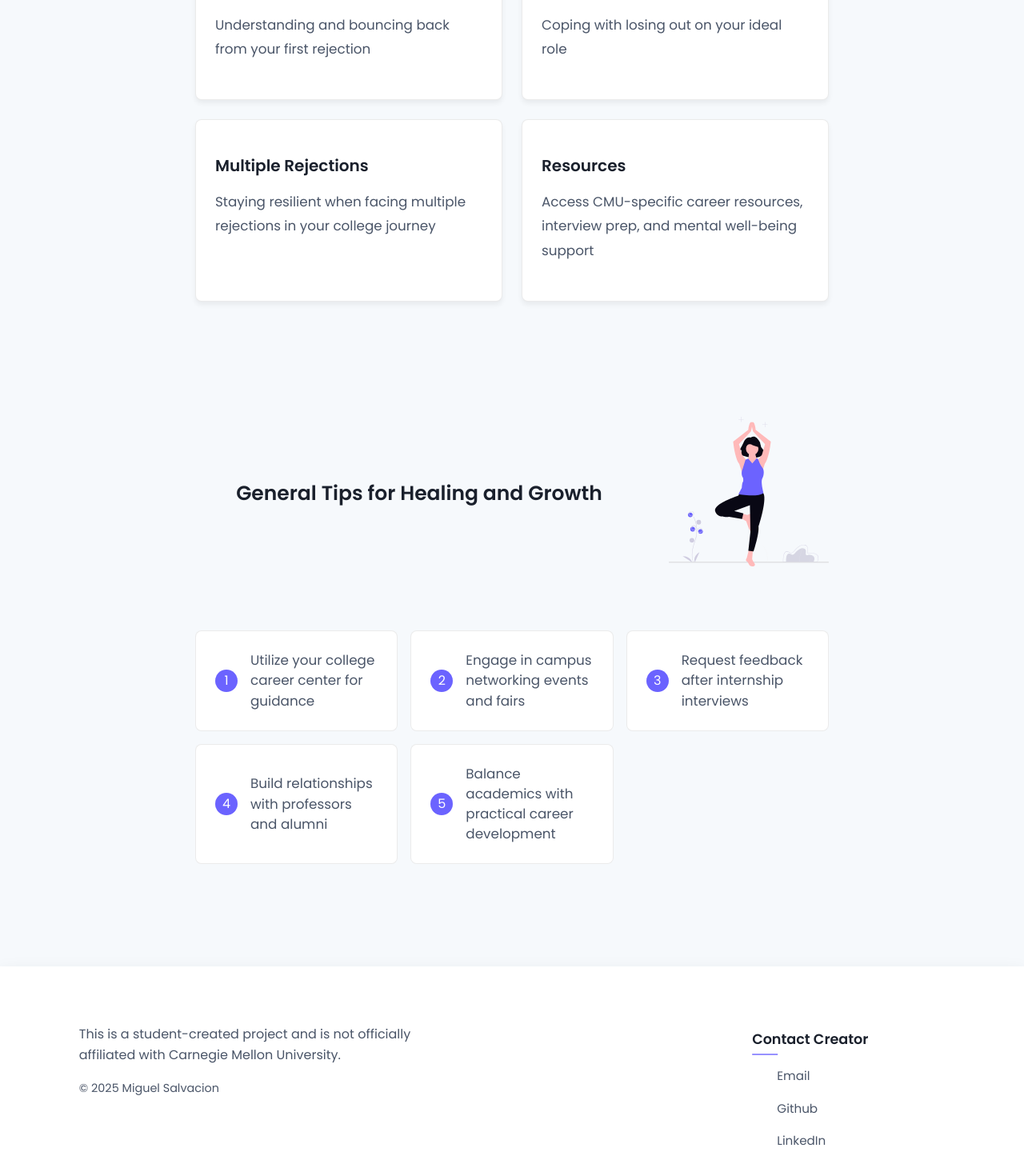
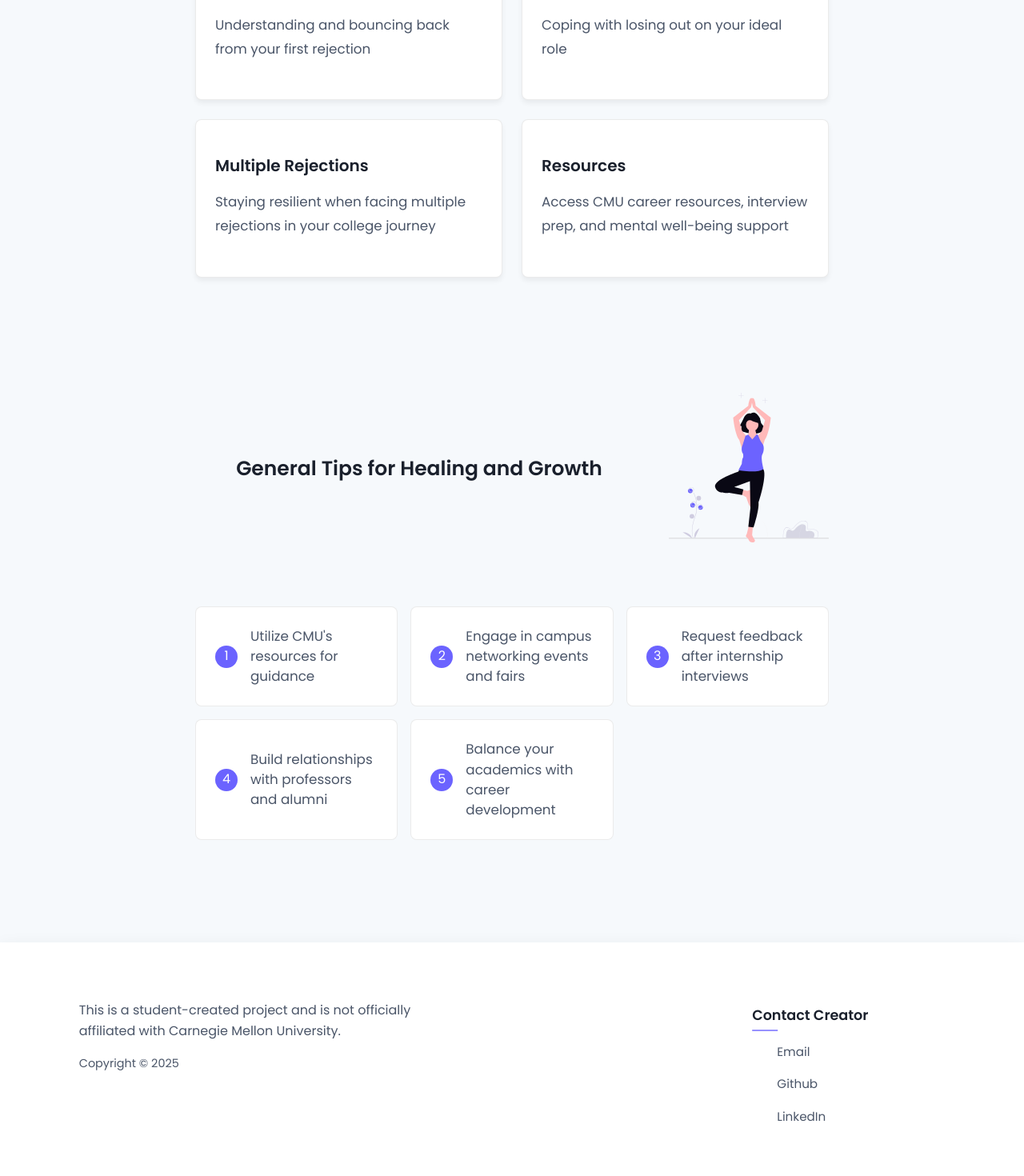
Before and after one commit to miguel-salv/Rejection-Website, a React (Create React App) app: page / in a window 1280 px wide. Shown: the part 1440-2910 px from the top of the page at 80% size. Built offline with nearby package versions, Linux system fonts and the light colour scheme.

Commit message:
Improved content

```diff
--- a/src/components/DreamJobRejection.jsx
+++ b/src/components/DreamJobRejection.jsx
@@ -23,10 +23,10 @@ function DreamJobRejection() {
           <div className="header-text">
             <h1>Lost Out on a Dream Role? Let's Move Forward Together</h1>
             <p>
-              It's natural to feel disappointed when a job opportunity you've invested your hopes in doesn't work out. Give yourself time to process the setback, but remember that this is just one step in your professional journey. Every successful person has faced rejection at some point - what matters is how you use this experience to bounce back stronger.
+              It's natural to feel disappointed when a job opportunity you've invested your hopes in doesn't work out. Give yourself time to process the setback, but remember that this is just one step in your professional journey.
             </p>
             <p>
-              Consider this moment not as an endpoint, but as valuable feedback that can help shape your career path. Many professionals later find that what seemed like a setback actually guided them toward even better opportunities they hadn't considered before.
+              In the end, what matters is how you use this experience to bounce back stronger. Consider this moment not as a roadblock, but as valuable feedback that can help shape your career path.
             </p>
           </div>
           <img
@@ -80,7 +80,7 @@ function DreamJobRejection() {
             Send thoughtful follow-up messages to your interviewers, expressing gratitude for the opportunity and their time.
           </p>
           <p>
-            Build and nurture your professional network through LinkedIn and industry events to create future opportunities.
+            Build and nurture your professional network through LinkedIn and other online platforms to create future opportunities.
           </p>
         </li>
         <li style={{ '--li-index': 6 }}>
--- a/src/components/FirstRejection.jsx
+++ b/src/components/FirstRejection.jsx
@@ -54,16 +54,16 @@ function FirstRejection() {
             Reach out to the hiring team with a professional email requesting specific feedback about your application and interview performance.
           </p>
           <p>
-            Use this feedback constructively to identify areas where you can improve and prepare better for future opportunities.
+            Use this feedback to identify areas where you can improve and prepare better for future opportunities.
           </p>
         </li>
         <li style={{ '--li-index': 2 }}>
           <strong>Evaluate Your Application Materials</strong>
           <p>
-            Review your resume and cover letter with fresh eyes, ensuring they effectively communicate your skills and experiences.
+            Review your resume and cover letter, ensuring they effectively communicate your skills and experiences.
           </p>
           <p>
-            Work with your career center or mentor to refine these documents and make them more impactful for future applications.
+            Work with the CPDC or a mentor to refine these documents and make them more impactful for future applications.
           </p>
         </li>
         <li style={{ '--li-index': 3 }}>
@@ -72,11 +72,11 @@ function FirstRejection() {
             Practice common interview questions and work on delivering clear, confident responses that highlight your capabilities.
           </p>
           <p>
-            Consider recording mock interviews to identify areas where you can improve your communication and presentation style.
+            Record mock interviews to identify areas where you can improve your communication and presentation style.
           </p>
         </li>
         <li style={{ '--li-index': 4 }}>
-          <strong>Rejection Sensitivity</strong>
+          <strong>Avoid Rejection Sensitivity</strong>
           <p>
             Rejection Sensitivity is a learned disposition where individuals anxiously expect rejection when going into a job application setting, increasing the chance of rejection.<sup>1</sup>
           </p>
--- a/src/components/HomePage.jsx
+++ b/src/components/HomePage.jsx
@@ -69,7 +69,7 @@ function HomePage() {
             </Link>
             <Link to="/resources" className="nav-card">
               <h3>Resources</h3>
-              <p>Access CMU-specific career resources, interview prep, and mental well-being support</p>
+              <p>Access CMU career resources, interview prep, and mental well-being support</p>
             </Link>
           </div>
         </div>
@@ -87,11 +87,11 @@ function HomePage() {
           </div>
           <div className="tips-grid">
             {[
-              "Utilize your college career center for guidance",
+              "Utilize CMU's resources for guidance",
               "Engage in campus networking events and fairs",
               "Request feedback after internship interviews",
               "Build relationships with professors and alumni",
-              "Balance academics with practical career development"
+              "Balance your academics with career development"
             ].map((tip, index) => (
               <div key={index} className="tip-card">
                 <span className="tip-number">{index + 1}</span>
--- a/src/components/MultipleRejections.jsx
+++ b/src/components/MultipleRejections.jsx
@@ -25,7 +25,7 @@ function MultipleRejections() {
               It's not uncommon for college students to encounter multiple rejections, especially during the competitive internship or entry-level job search. After sending out countless applications and attending interviews, it's easy to feel disheartened.
             </p>
             <p>
-            However, persistence and adaptability are crucial skills that will serve you throughout your career. Every rejection is a stepping stone toward finding the right opportunity that aligns with your goals.
+            However, persistence is a crucial skill that will serve you throughout your career. Every rejection is a step towards finding the right opportunity that aligns with your goals.
             </p>
           </div>
           <img
@@ -70,7 +70,7 @@ function MultipleRejections() {
             Analyze patterns in your rejections to identify any consistent missing qualifications or skills. Develop these areas through targeted online courses, certifications, or workshops.
           </p>
           <p>
-            Take on relevant side projects or volunteer work to build practical experience and enhance your portfolio.
+            Take on relevant side projects or experience to build practical experience and enhance your portfolio.
           </p>
         </li>
         <li style={{ '--li-index': 5 }}>
@@ -85,7 +85,7 @@ function MultipleRejections() {
         <li style={{ '--li-index': 6 }}>
           <strong>Maintain Forward Momentum</strong>
           <p>
-            Set achievable weekly goals for your job search, such as a specific number of quality applications or networking events to attend.
+            Set achievable weekly goals for your job search, such as a specific number of applications or networking events to attend.
           </p>
           <p>
             Practice self-care and maintain interests outside of your job search to stay energized and mentally prepared for opportunities.
--- a/src/components/shared/Footer.jsx
+++ b/src/components/shared/Footer.jsx
@@ -7,7 +7,7 @@ function Footer() {
       <div className="footer-content">
         <div className="notice-text-container">
           <p className="student-project-notice">This is a student-created project and is not officially affiliated with Carnegie Mellon University.</p>
-          <p className="copyright">© {new Date().getFullYear()} Miguel Salvacion</p>
+          <p className="copyright">Copyright © {new Date().getFullYear()}</p>
         </div>
         <div className="footer-section">
           <h4>Contact Creator</h4>
```
